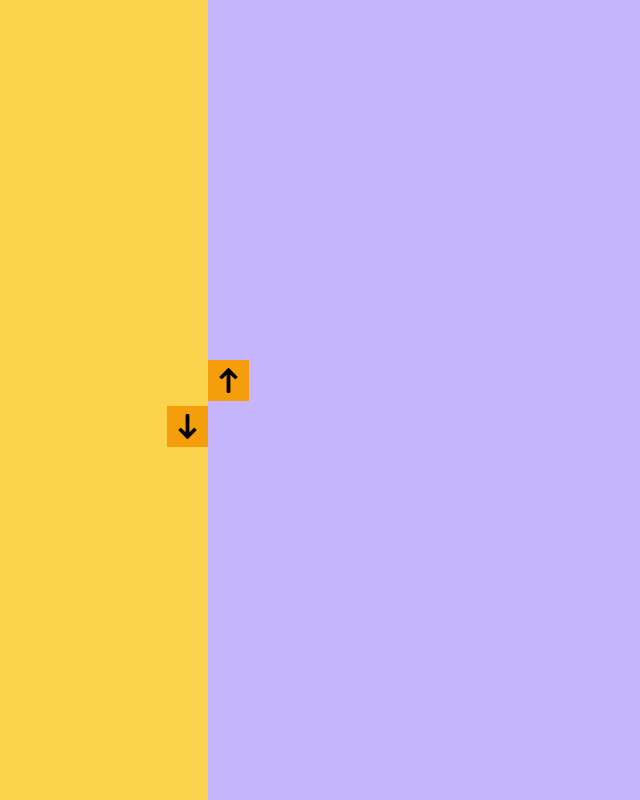
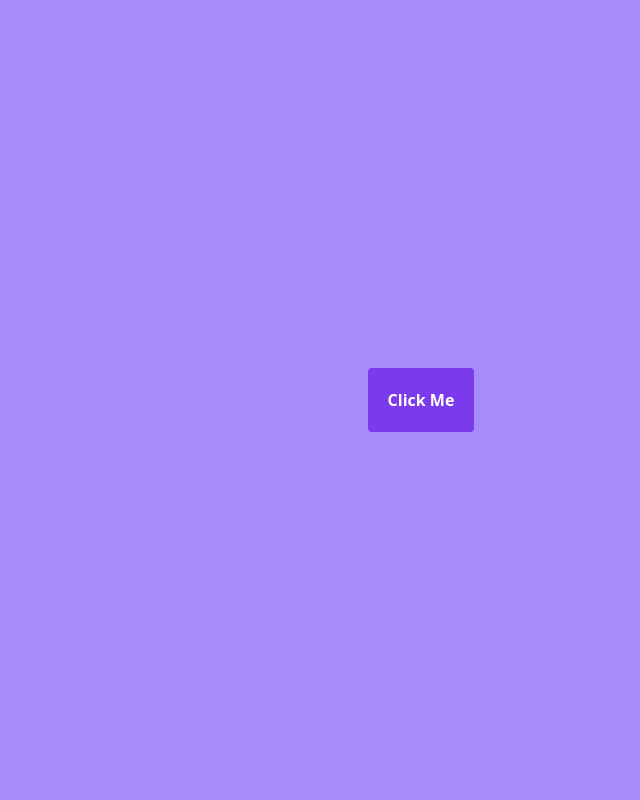
Before and after one commit to KeepCodeing/vcomponents-project, a Vue app: page / in a window 1280 px wide. Shown: the whole page, without its empty margins (219-859 px from the left). Built offline with nearby package versions, Linux system fonts and the light colour scheme.

Commit message:
ToastNotification完成

```diff
--- a/src/App.vue
+++ b/src/App.vue
@@ -1,10 +1,11 @@
 <template>
-  <double-vertical-slider />
+  <toast-notification />
 </template>
 
 <script lang="ts">
 import { defineComponent } from 'vue'
-import DoubleVerticalSlider from './components/DoubleVerticalSlider.vue';
+// import DoubleVerticalSlider from './components/DoubleVerticalSlider.vue';
+import ToastNotification from './components/ToastNotification.vue';
 // import FaqCollapse from './components/FaqCollapse.vue';
 // import RandomChoicePicker from './components/RandomChoicePicker.vue';
 // import HiddenSearchWidget from './components/HiddenSearchWidget.vue';
@@ -34,7 +35,8 @@ export default defineComponent({
     // KineticLoader,
     // ContentPlaceholder,
     // StickyNavbar,
-    DoubleVerticalSlider
+    // DoubleVerticalSlider,
+    ToastNotification
   }
 });
 </script>
--- /dev/null
+++ b/src/components/ToastNotification.vue
@@ -0,0 +1,47 @@
+<template>
+  <div class="h-full w-full bg-purple-400 flex justify-center items-center">
+    <div class="fixed right-3 bottom-3" id="toast"></div>
+    <button
+      class="
+        p-5
+        rounded
+        hover:
+        hover:bg-purple-500 bg-purple-600
+        text-white
+        font-bold font-sans
+      "
+      @click="addToast"
+    >
+      Click Me
+    </button>
+  </div>
+</template>
+
+<script lang="ts">
+import { defineComponent, onMounted } from "vue";
+
+export default defineComponent({
+  setup() {
+    const toastTypes = ['success', 'warning', 'normal'];
+    let toast: HTMLElement | null;
+    onMounted(() => toast = document.querySelector('#toast'));
+    const addToast = () => {
+      const div = document.createElement('div');
+      div.classList.add('bg-white');
+      div.classList.add('text-green-300')
+      div.classList.add('mt-4');
+      div.classList.add('p-5');
+      div.classList.add('rounded');
+      div.innerText = 'Hello world';
+      toast?.append(div);
+      setTimeout(() => div.remove(), 3000);
+    }
+    return {
+      addToast,
+    };
+  },
+});
+</script>
+
+<style scoped>
+</style>
```
